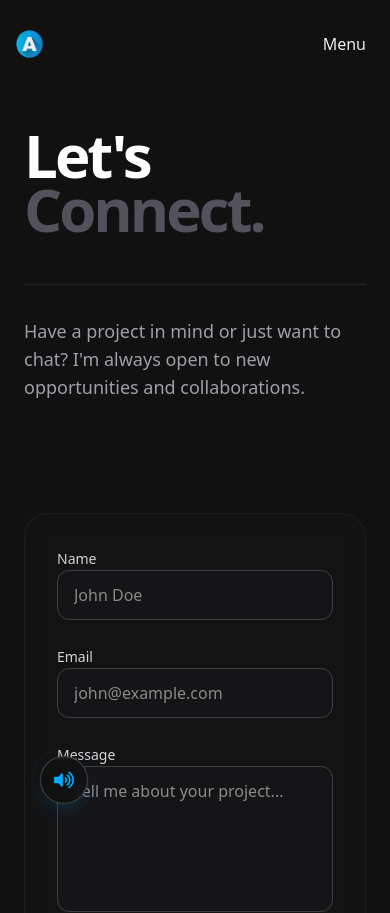
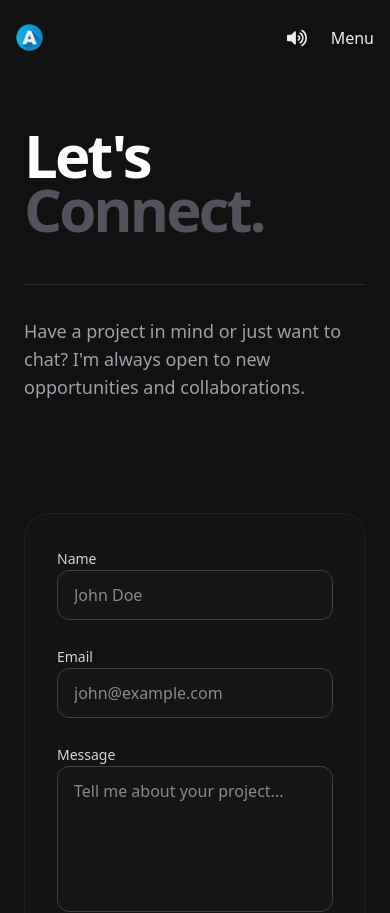
Before and after one commit to Amikzz/amikaSubasinghe-react, a React (Vite) app: page /contact in a window 390 px wide. Shown: the top 913 px of the page. Built offline with nearby package versions, Linux system fonts and the light colour scheme.

Commit message:
Move background music control to Header component
Removed BackgroundMusic component and integrated background music playback and toggle controls directly into the Header for both desktop and mobile views. This simplifies the UI and centralizes audio control within the main navigation.

```diff
--- a/src/App.jsx
+++ b/src/App.jsx
@@ -21,7 +21,6 @@ import Privacy from "./pages/Privacy";
 
 import CodePlayground from "./pages/Codeplayground";
 import PageTransition from "./components/PageTransition";
-import BackgroundMusic from "./components/BackgroundMusic";
 
 // Wrapper to handle location-based logic for Footer
 const AppWrapper = () => {
@@ -58,7 +57,6 @@ const App = () => {
   return (
     <Router>
       <ScrollToTop />
-      <BackgroundMusic />
       <AppWrapper />
     </Router>
   );
--- a/src/components/BackgroundMusic.jsx
+++ /dev/null
@@ -1,110 +0,0 @@
-import { useState, useEffect, useRef } from "react";
-import { motion, AnimatePresence } from "framer-motion";
-import { FaMusic, FaVolumeUp, FaVolumeMute } from "react-icons/fa";
-// Import the audio file
-import musicFile from "../assets/backgroundmusic.mp3";
-
-const BackgroundMusic = () => {
-  const [isPlaying, setIsPlaying] = useState(false);
-  const audioRef = useRef(null);
-
-  useEffect(() => {
-    // Create audio instance
-    audioRef.current = new Audio(musicFile);
-    audioRef.current.loop = true;
-    audioRef.current.volume = 0.5; // Set a reasonable default volume
-
-    // Attempt autoplay
-    // Browsers block autoplay without interaction.
-    // We try, if it fails, we catch it and wait for user to click the button.
-    const playPromise = audioRef.current.play();
-
-    if (playPromise !== undefined) {
-      playPromise
-        .then(() => {
-          setIsPlaying(true);
-        })
-        .catch((error) => {
-          console.log("Autoplay blocked. Waiting for user interaction.", error);
-          setIsPlaying(false);
-        });
-    }
-
-    return () => {
-      if (audioRef.current) {
-        audioRef.current.pause();
-        audioRef.current = null;
-      }
-    };
-  }, []);
-
-  const togglePlay = () => {
-    if (audioRef.current) {
-      if (isPlaying) {
-        audioRef.current.pause();
-      } else {
-        audioRef.current.play();
-      }
-      setIsPlaying(!isPlaying);
-    }
-  };
-
-  return (
-    <div className="fixed bottom-10 left-10 z-[100]">
-      <motion.button
-        onClick={togglePlay}
-        className="w-12 h-12 bg-[#111111]/80 backdrop-blur-md border border-white/20 rounded-full flex items-center justify-center text-main hover:border-main/50 transition-colors shadow-lg shadow-main/10 group"
-        whileHover={{ scale: 1.1 }}
-        whileTap={{ scale: 0.9 }}
-        initial={{ opacity: 0, x: -50 }}
-        animate={{ opacity: 1, x: 0 }}
-        transition={{ delay: 1, duration: 0.5 }}
-      >
-        <AnimatePresence mode="wait">
-          {isPlaying ? (
-            <motion.div
-              key="playing"
-              initial={{ scale: 0 }}
-              animate={{ scale: 1 }}
-              exit={{ scale: 0 }}
-            >
-              {/* Visualizer Effect using icons */}
-              <FaVolumeUp className="text-xl group-hover:text-white transition-colors" />
-            </motion.div>
-          ) : (
-            <motion.div
-              key="muted"
-              initial={{ scale: 0 }}
-              animate={{ scale: 1 }}
-              exit={{ scale: 0 }}
-            >
-              <FaVolumeMute className="text-xl text-zinc-500 group-hover:text-white transition-colors" />
-            </motion.div>
-          )}
-        </AnimatePresence>
-
-        {/* Ring Pulse Animation when playing */}
-        {isPlaying && (
-          <motion.div
-            className="absolute inset-0 rounded-full border border-main/30"
-            animate={{ scale: [1, 1.5], opacity: [0.5, 0] }}
-            transition={{ duration: 1.5, repeat: Infinity }}
-          />
-        )}
-      </motion.button>
-
-      {/* Label Tooltip */}
-      <div className="absolute left-full ml-4 top-1/2 -translate-y-1/2 overflow-hidden pointer-events-none">
-        <motion.span
-          initial={{ x: -20, opacity: 0 }}
-          animate={{ x: isPlaying ? 0 : -20, opacity: isPlaying ? 0 : 1 }}
-          className="text-white/50 text-xs font-syne whitespace-nowrap bg-black/50 px-2 py-1 rounded-md backdrop-blur-sm"
-        >
-          Turn On Sound
-        </motion.span>
-      </div>
-    </div>
-  );
-};
-
-export default BackgroundMusic;
--- a/src/components/Header.jsx
+++ b/src/components/Header.jsx
@@ -1,7 +1,9 @@
-import { useState, useEffect } from "react";
+import { useState, useEffect, useRef } from "react";
 import { NavLink, useLocation, useNavigate } from "react-router-dom";
 import { motion, AnimatePresence } from "framer-motion";
 import { RiMenu4Line, RiCloseLine } from "react-icons/ri";
+import { FaVolumeUp, FaVolumeMute } from "react-icons/fa";
+import musicFile from "../assets/backgroundmusic.mp3";
 
 const RotatedText = ({ text }) => {
   return (
@@ -34,6 +36,44 @@ const Header = () => {
     setIsOpen(false);
   }, [location]);
 
+  // --- Audio Logic ---
+  const [isPlaying, setIsPlaying] = useState(false);
+  const audioRef = useRef(null);
+
+  useEffect(() => {
+    audioRef.current = new Audio(musicFile);
+    audioRef.current.loop = true;
+    audioRef.current.volume = 0.5;
+
+    const playPromise = audioRef.current.play();
+    if (playPromise !== undefined) {
+      playPromise
+        .then(() => setIsPlaying(true))
+        .catch((error) => {
+          console.log("Autoplay blocked", error);
+          setIsPlaying(false);
+        });
+    }
+
+    return () => {
+      if (audioRef.current) {
+        audioRef.current.pause();
+        audioRef.current = null;
+      }
+    };
+  }, []);
+
+  const togglePlay = () => {
+    if (audioRef.current) {
+      if (isPlaying) {
+        audioRef.current.pause();
+      } else {
+        audioRef.current.play();
+      }
+      setIsPlaying(!isPlaying);
+    }
+  };
+
   const navLinks = [
     { name: "Home", path: "/" },
     { name: "About", path: "/about" },
@@ -62,7 +102,7 @@ const Header = () => {
         </NavLink>
 
         {/* Desktop Nav */}
-        <div className="hidden md:flex items-end gap-10 justify-end w-full mix-blend-difference">
+        <div className="hidden md:flex items-center gap-8 justify-end w-full mix-blend-difference">
           {navLinks.map((link) => (
             <NavLink
               key={link.path}
@@ -72,13 +112,30 @@ const Header = () => {
               <RotatedText text={link.name} />
             </NavLink>
           ))}
+
+          {/* Music Toggle (Desktop) */}
+          <button
+            onClick={togglePlay}
+            className="ml-4 text-white hover:text-main transition-colors mix-blend-difference opacity-80 hover:opacity-100"
+            title={isPlaying ? "Mute" : "Unmute"}
+          >
+            {isPlaying ? <FaVolumeUp size={20} /> : <FaVolumeMute size={20} />}
+          </button>
         </div>
 
-        {/* Mobile Menu Button */}
-        <div className="md:hidden z-50">
+        {/* Mobile Controls (Menu + Music) */}
+        <div className="md:hidden z-50 flex items-center gap-6">
+          {/* Music Toggle (Mobile) */}
+          <button
+            onClick={togglePlay}
+            className="text-white mix-blend-difference"
+          >
+            {isPlaying ? <FaVolumeUp size={20} /> : <FaVolumeMute size={20} />}
+          </button>
+
           <button
             onClick={() => setIsOpen(!isOpen)}
-            className="p-2 text-white mix-blend-difference"
+            className="text-white mix-blend-difference"
           >
             {isOpen ? "Close" : "Menu"}
           </button>
```
